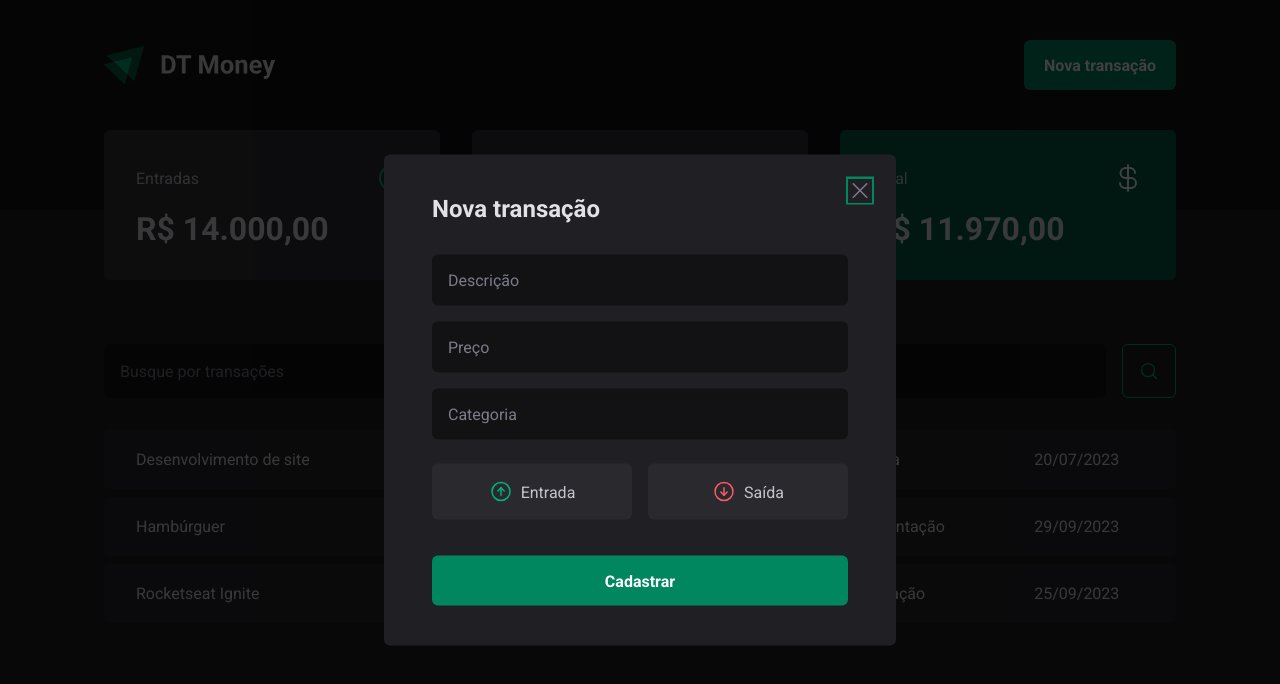
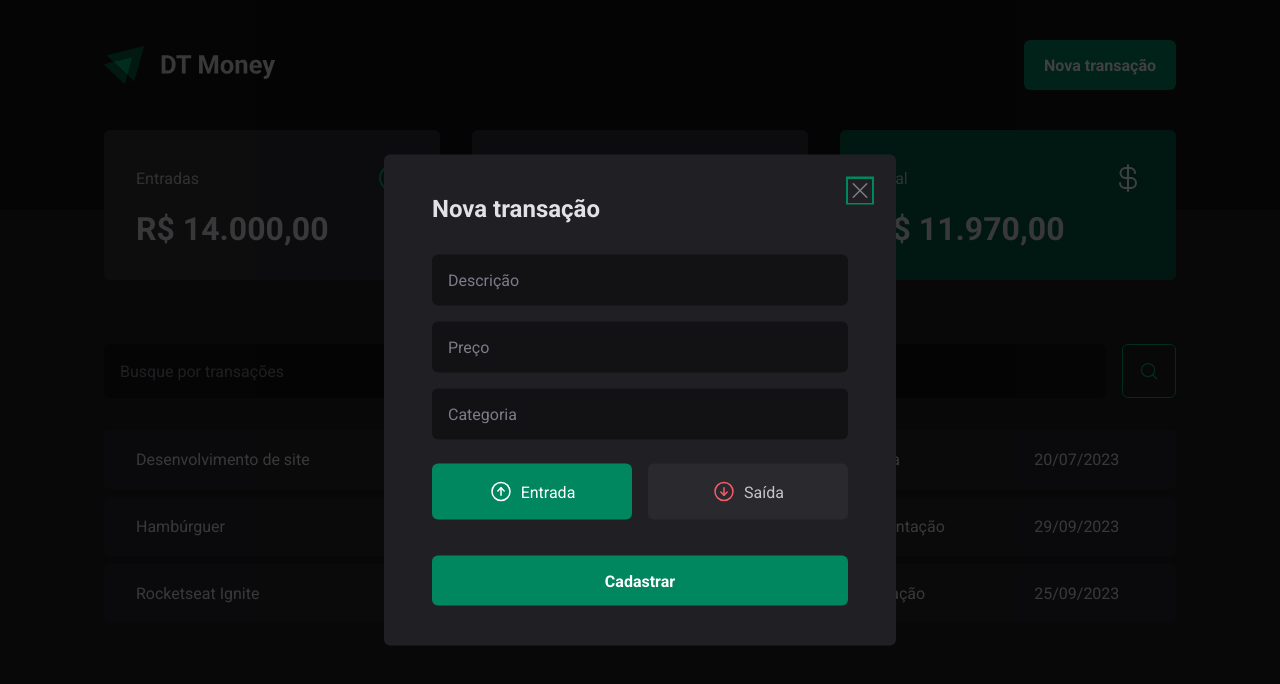
Before and after one commit to felipe-gomes-vicente/03-dt-money, a React (Vite) app: page / in a window 1280 px wide. Both pictures are taken after a click on the button "Nova transação". Shown: the top 684 px of the page. Built offline with nearby package versions, Linux system fonts and the light colour scheme; data requests are answered from the project's data file.

Commit message:
API Connection - Controlled components

```diff
--- a/src/components/NewTransactionModal/index.tsx
+++ b/src/components/NewTransactionModal/index.tsx
@@ -1,7 +1,7 @@
 import { ArrowCircleDown, ArrowCircleUp, X } from "phosphor-react";
 import * as Dialog from "@radix-ui/react-dialog";
 import { zodResolver } from "@hookform/resolvers/zod";
-import { useForm } from "react-hook-form";
+import { Controller, useForm } from "react-hook-form";
 import * as z from "zod";
 
 import {
@@ -16,18 +16,22 @@
   description: z.string(),
   price: z.number(),
   category: z.string(),
-  // type: z.enum(["income", "outcome"]),
+  type: z.enum(["income", "outcome"]),
 });
 
 type NewTransactionFormInputs = z.infer<typeof newTransactionFormSchema>;
 
 export function NewTransactionModal() {
   const {
+    control,
     register,
     handleSubmit,
     formState: { isSubmitting },
   } = useForm<NewTransactionFormInputs>({
     resolver: zodResolver(newTransactionFormSchema),
+    defaultValues: {
+      type: 'income'
+    }
   });
 
   async function handleCreateNewTransaction(data: NewTransactionFormInputs) {
@@ -67,7 +71,12 @@
             {...register("category")}
           />
 
-          <TransactionType>
+          <Controller
+            control={control}
+            name="type"
+            render={({ field }) => {
+              return (
+                <TransactionType onValueChange={field.onChange} value={field.value} >
                   <TransactionTypeButton variant="income" value="income">
                     <ArrowCircleUp size={24} />
                     Entrada
@@ -78,8 +87,13 @@
                     Saída
                   </TransactionTypeButton>
                 </TransactionType>
+              );
+            }}
+          />
 
-          <button type="submit" disabled={isSubmitting}>Cadastrar</button>
+          <button type="submit" disabled={isSubmitting}>
+            Cadastrar
+          </button>
         </form>
       </Content>
     </Dialog.Portal>
```
Lines whose indentation alone changed are shown as unchanged.
